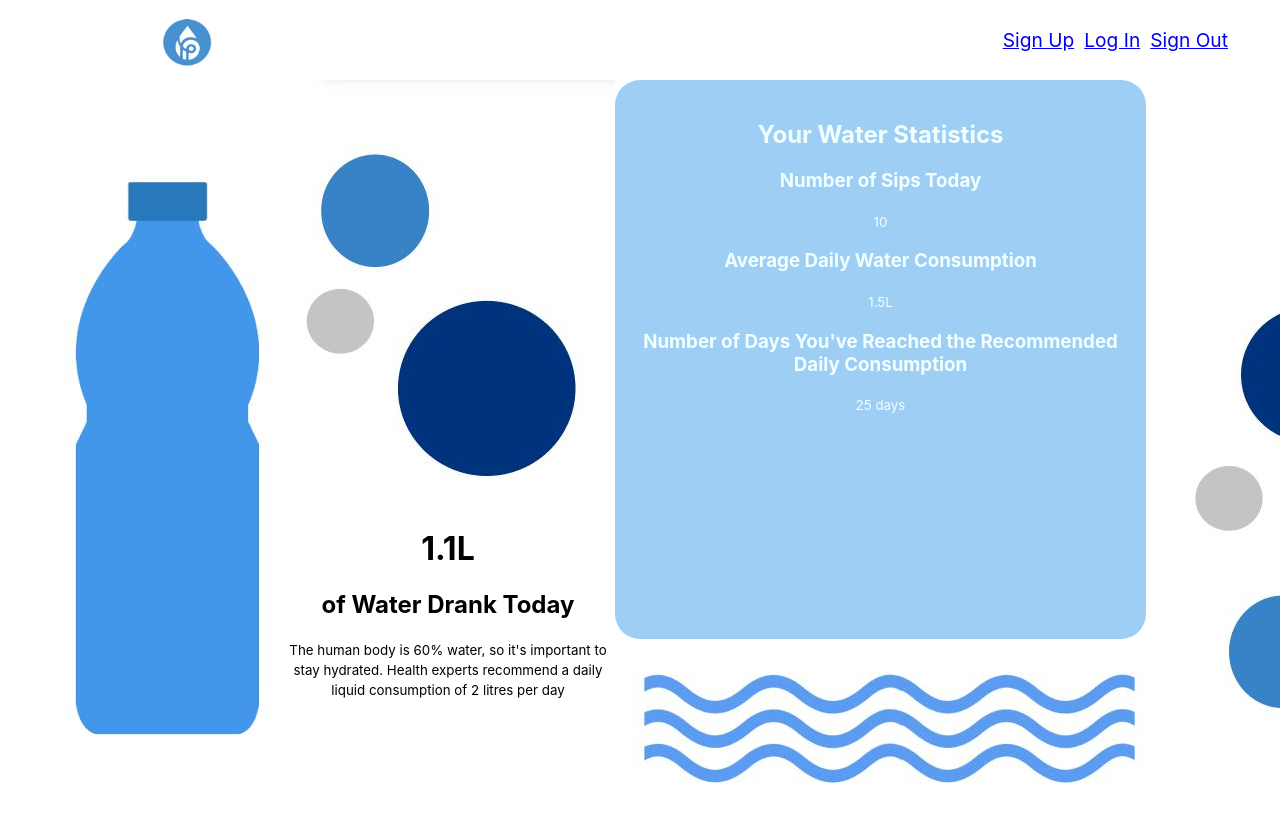
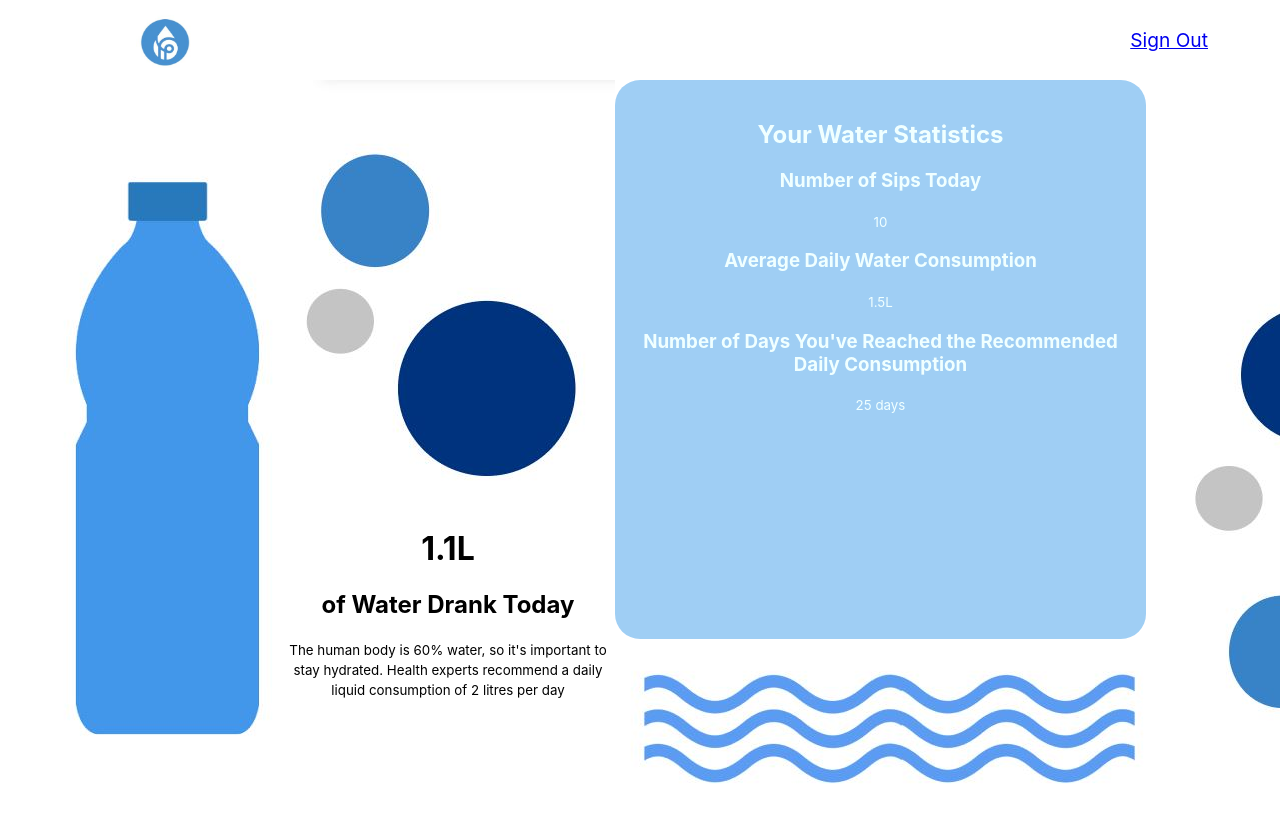
Before and after one commit to geotrieu/hydronizer, a React (Create React App) app in the folder hydronizer-website/: page / in a window 1280 px wide. Shown: the top 822 px of the page. Built offline with nearby package versions, Linux system fonts and the light colour scheme.

Commit message:
clean up

```diff
--- a/hydronizer-website/src/components/Navbar/MenuItems.js
+++ b/hydronizer-website/src/components/Navbar/MenuItems.js
@@ -1,14 +1,4 @@
 export const MenuItems = [
-    {
-        title: 'Sign Up',
-        url: 'Sign-Up',
-        cName: 'nav-links'
-    },
-    {
-        title: 'Log In',
-        url: 'Log-in',
-        cName: 'nav-links'
-    },
     {
         title: 'Sign Out',
         url: 'Sign-Out',
--- a/hydronizer-website/src/components/Navbar/Navbar.css
+++ b/hydronizer-website/src/components/Navbar/Navbar.css
@@ -8,7 +8,7 @@
 
 .navbar-logo {
     color: rgb(0, 0, 0);
-    width: 30%;
+    width: 25%;
     padding: 10px;
     margin: auto;
     cursor: pointer;
```
